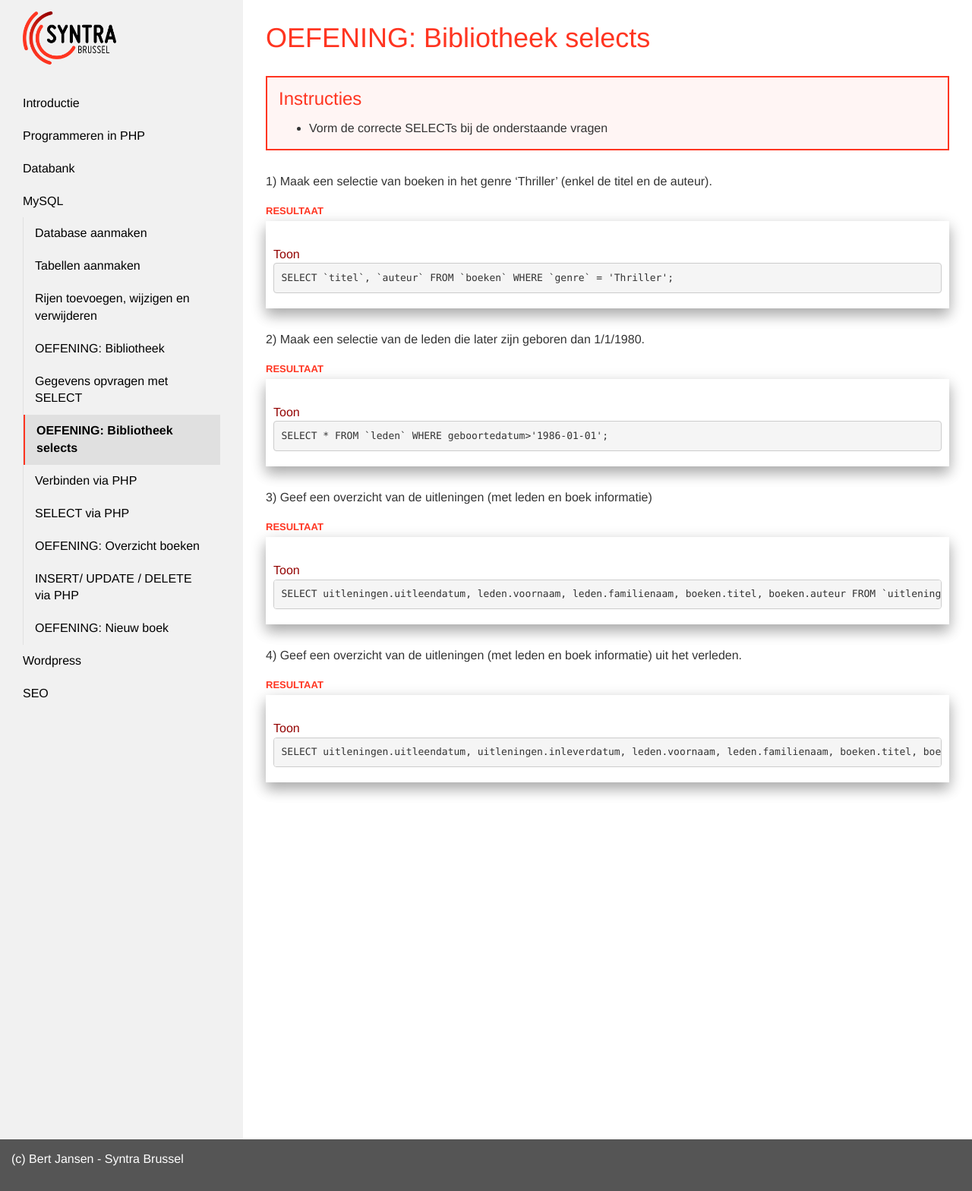
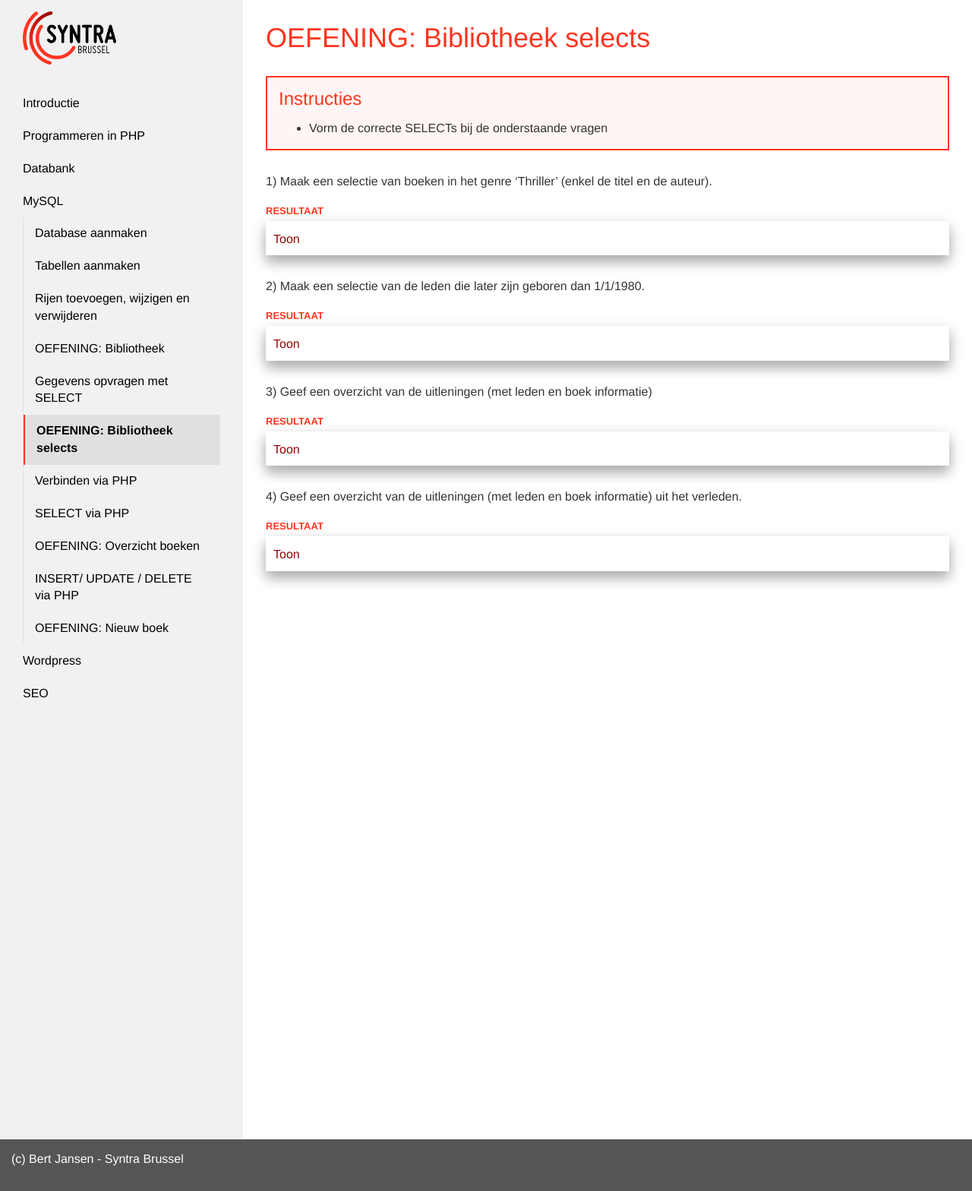
Before and after one commit to Syntra-Brussel/dynamische-webtechnieken, a Jekyll site: the page built from mysql/oefening-bibliotheek-selects.md, in a window 1280 px wide. Shown: the whole page at 76% size. Built offline with Jekyll 4.4.1, drawn with Linux system fonts in a browser that asks for light colours; nearby versions of some CDN libraries; a script that is not in the unit is left out.

Commit message:
show-hide

```diff
--- a/_layouts/template.html
+++ b/_layouts/template.html
@@ -9,7 +9,7 @@
   <script src="https://ajax.googleapis.com/ajax/libs/jquery/3.5.1/jquery.min.js"></script>
   <script src="https://maxcdn.bootstrapcdn.com/bootstrap/3.4.1/js/bootstrap.min.js"></script>
   <script src="https://kit.fontawesome.com/2d03a6046d.js"></script>
-  <link rel="stylesheet" href="{{ '/assets' | relative_url }}/css/style.css?v=86">
+  <link rel="stylesheet" href="{{ '/assets' | relative_url }}/css/style.css?v=87">
 
   <!-- EnlighterJS CSS !-->
   <link rel="stylesheet" href="{{ '/assets' | relative_url }}/enlighter/enlighterjs.min.css" />
--- a/assets/css/style.css
+++ b/assets/css/style.css
@@ -241,3 +241,12 @@ div.enlighter>div {
 .video-container { position: relative; padding-bottom: 56.25%; padding-top: 30px; height: 0; overflow: hidden; }
 
 .video-container iframe, .video-container object, .video-container embed { position: absolute; top: 0; left: 0; width: 100%; height: 100%; }
+
+
+.show-hide .toggle {
+    margin-top: -20px;
+}
+
+.show-hide .show-hide-content {
+    display: none;
+}
--- a/mysql/oefening-bibliotheek-selects.md
+++ b/mysql/oefening-bibliotheek-selects.md
@@ -15,18 +15,22 @@ collection: mysql
 
 <div class="shadow result show-hide">
 <div class="toggle"><a href="#">Toon</a></div>
-<pre class="show-hide-content">
+<div class="show-hide-content">
+<pre>
 SELECT `titel`, `auteur` FROM `boeken` WHERE `genre` = 'Thriller';
 </pre>
+</div>
 </div>
 
 2) Maak een selectie van de leden die later zijn geboren dan 1/1/1980.
 
 <div class="shadow result show-hide">
 <div class="toggle"><a href="#">Toon</a></div>
-<pre class="show-hide-content">
+<div class="show-hide-content">
+<pre>
 SELECT * FROM `leden` WHERE geboortedatum>'1986-01-01';
 </pre>
+</div>
 </div>
 
 3) Geef een overzicht van de uitleningen (met leden en boek informatie)
@@ -34,9 +38,11 @@ SELECT * FROM `leden` WHERE geboortedatum>'1986-01-01';
 
 <div class="shadow result show-hide">
 <div class="toggle"><a href="#">Toon</a></div>
-<pre class="show-hide-content">
+<div class="show-hide-content">
+<pre>
 SELECT uitleningen.uitleendatum, leden.voornaam, leden.familienaam, boeken.titel, boeken.auteur FROM `uitleningen`, leden, boeken WHERE uitleningen.ledennummer=leden.ledennummer AND uitleningen.boeknummer=boeken.boeknummer;
 </pre>
+</div>
 </div>
 
 4) Geef een overzicht van de uitleningen (met leden en boek informatie) uit het verleden.
@@ -44,7 +50,9 @@ SELECT uitleningen.uitleendatum, leden.voornaam, leden.familienaam, boeken.titel
 
 <div class="shadow result show-hide">
 <div class="toggle"><a href="#">Toon</a></div>
-<pre class="show-hide-content">
+<div class="show-hide-content">
+<pre>
 SELECT uitleningen.uitleendatum, uitleningen.inleverdatum, leden.voornaam, leden.familienaam, boeken.titel, boeken.auteur FROM `uitleningen`, leden, boeken WHERE uitleningen.ledennummer=leden.ledennummer AND uitleningen.boeknummer=boeken.boeknummer AND uitleningen.inleverdatum < '2022-11-15';
 </pre>
 </div>
+</div>
```
